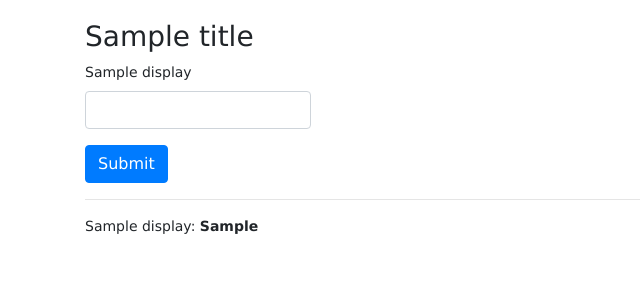
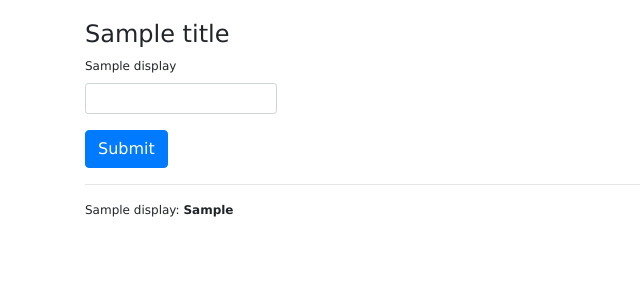
Before and after one commit to robinjia/morse, a Python web app: template morse/templates/query.html in a window 1280 px wide. Shown: the top 300 px of the page, without its empty margins (0-640 px from the left). Run offline with Jinja, Linux system fonts and the light colour scheme; the template is opened without the code that fills it: most values are stand-ins (such as "Sample title", 1, 10 or a date in 2020); some libraries are stand-ins or nearby versions.

Commit message:
make text a bit smaller

```diff
--- a/morse/static/main.css
+++ b/morse/static/main.css
@@ -1,5 +1,5 @@
 body {
 	margin: 20px 30px;
-	font-size: 14px;
+	font-size: 12px;
 	font-family: verdana;
 }
--- a/morse/templates/form.html
+++ b/morse/templates/form.html
@@ -8,11 +8,11 @@
     <div class="form-group col-md-{{x['bootstrap-cols']}}">
       <label for="{{x['name']}}">{{x['display']}}</label>
     {% if x['type'] == 'string' %}
-      <input name="{{x['name']}}" class="form-control" value="{{val | safe}}">
+      <input name="{{x['name']}}" class="form-control form-control-sm" value="{{val | safe}}">
     {% elif x['type'] == 'textarea' %}
-      <textarea name="{{x['name']}}" class="form-control" rows="{{x['rows']}}">{{val | safe}}</textarea>
+      <textarea name="{{x['name']}}" class="form-control form-control-sm" rows="{{x['rows']}}">{{val | safe}}</textarea>
     {% else %}
-      <input name="{{x['name']}}" class="form-control" value="{{val | safe}}" type="number">
+      <input name="{{x['name']}}" class="form-control form-control-sm" value="{{val | safe}}" type="number">
     {% endif %}
     </div>
 	{% endfor %}
--- a/morse/templates/query.html
+++ b/morse/templates/query.html
@@ -1,7 +1,7 @@
 {% extends "base.html" %}
 
 {% block content %}
-<h3>{{title}}</h3>
+<h4>{{title}}</h4>
 {% include "form.html" %}
 <hr/>
 {% include "result.html" %}
```
